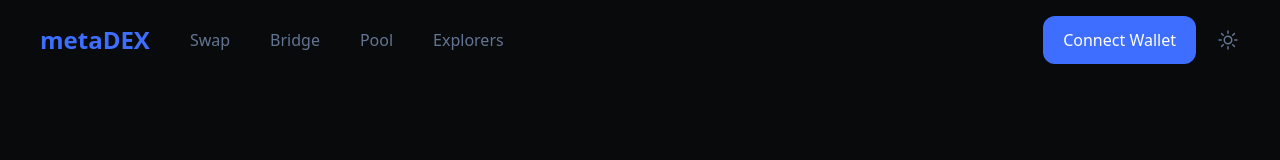
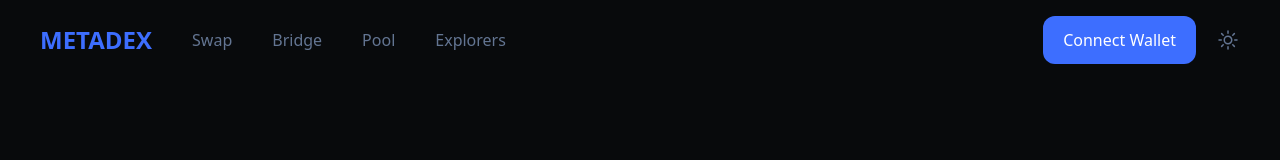
Before and after one commit to NerdyDave2017/meta-dex, a Next.js app in the folder meta-dex-frontend/: page / in a window 1280 px wide. Shown: the top 160 px of the page. Built offline with nearby package versions, Linux system fonts and the light colour scheme.

Commit message:
feat: change logo name format

```diff
--- /dev/null
+++ b/meta-dex-frontend/components/dropdown/index.tsx
@@ -0,0 +1,7 @@
+import React from "react";
+
+const Dropdown = () => {
+  return <div>Dropdown</div>;
+};
+
+export default Dropdown;
--- a/meta-dex-frontend/components/navbar/index.tsx
+++ b/meta-dex-frontend/components/navbar/index.tsx
@@ -16,7 +16,7 @@ const NavbarComponent = ({ theme, setTheme }: NavbarProps) => {
     <div className="w-full flex justify-between h-20 py- px-10">
       <div className="flex space-x-10">
         <span className="self-center whitespace-nowrap text-2xl font-semibold text-primary">
-          <Link href="/">metaDEX</Link>
+          <Link href="/">METADEX</Link>
         </span>
         <div className="self-center">
           <ul className="inline-flex space-x-10  text-mutedLight dark:text-mutedDark">
--- a/meta-dex-frontend/components/navbar/wallet/index.tsx
+++ b/meta-dex-frontend/components/navbar/wallet/index.tsx
@@ -8,12 +8,12 @@ type props = {
 const Wallet = ({ setShowWallet }: props) => {
   return (
     <div className="flex space-x-3">
-      <div className="flex items-center  px-3 py-1 rounded-xl bg-grayLight dark:bg-gray text-textLight dark:text-textDark space-x-2">
+      <div className="flex items-center  px-3 py-1 rounded-xl bg-cardLight dark:bg-cardDark text-textLight dark:text-textDark space-x-2">
         <Logo className="w-4" />
         <div className="cursor-pointer">Ethereum</div>
       </div>
 
-      <div className="flex items-center justify-center space-x-3 px-3 pr-1 py-1 rounded-xl bg-grayLight dark:bg-gray">
+      <div className="flex items-center justify-center space-x-3 px-3 pr-1 py-1 rounded-xl bg-cardLight dark:bg-cardDark">
         <div className="text-textLight dark:text-textDark ">0.79 ETH</div>
         <button
           onClick={() => setShowWallet(false)}
```
